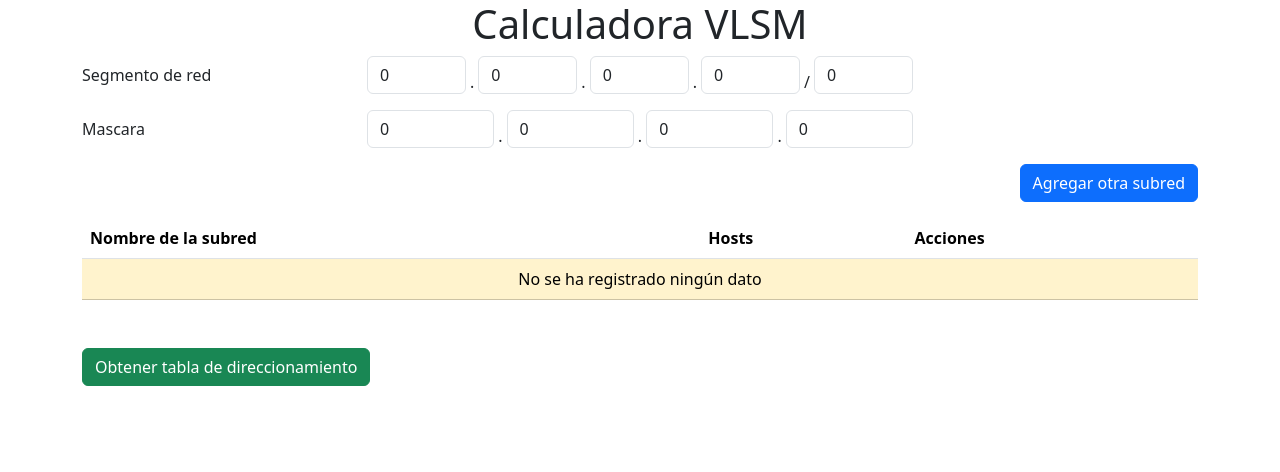
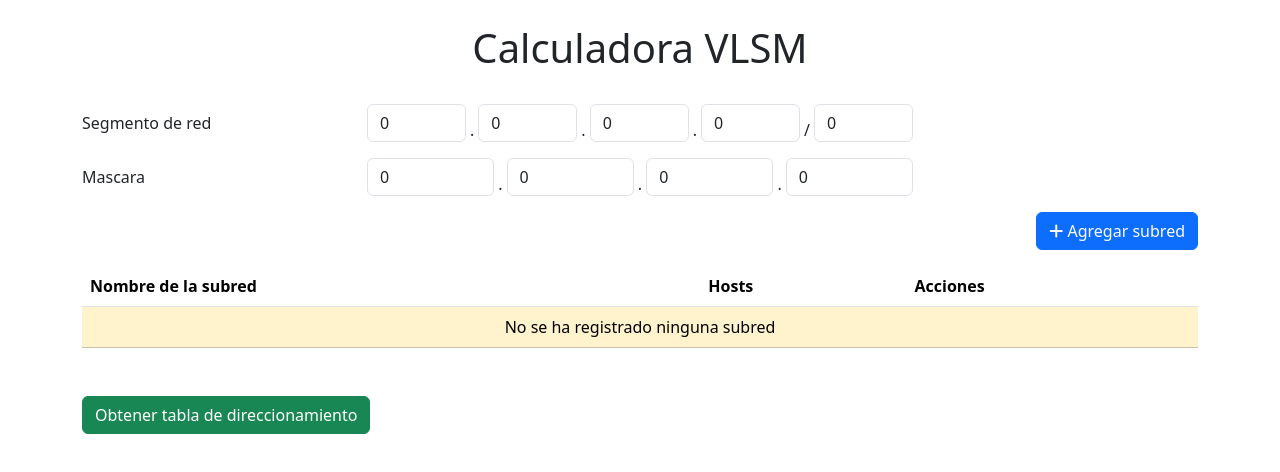
Before and after one commit to Erickescorpions/CalculadoraVLSM, a plain HTML site: page index.html in a window 1280 px wide. Both pictures are taken after typing "Sample", "5" into the empty fields and a click on the button "Eliminar". Drawn offline with nearby package versions, Linux system fonts and the light colour scheme.

Commit message:
agregando icono

```diff
--- a/app.js
+++ b/app.js
@@ -51,8 +51,8 @@ function eliminarFila(event, index) {
         // Crear y agregar celda con el mensaje
         let celdaMensaje = document.createElement("td");
         celdaMensaje.colSpan = 3;
-        celdaMensaje.classList.add("text-center"); // Agregar clase para centrar texto
-        celdaMensaje.textContent = "No se ha registrado ningún dato";
+        celdaMensaje.classList.add("text-center");
+        celdaMensaje.textContent = "No se ha registrado ninguna subred";
         filaSinSubredes.appendChild(celdaMensaje);
 
         // Agregar la fila al tbody
--- a/index.html
+++ b/index.html
@@ -8,7 +8,10 @@
     <link href="https://cdn.jsdelivr.net/npm/bootstrap@5.3.2/dist/css/bootstrap.min.css" rel="stylesheet" integrity="sha384-T3c6CoIi6uLrA9TneNEoa7RxnatzjcDSCmG1MXxSR1GAsXEV/Dwwykc2MPK8M2HN" crossorigin="anonymous">
 </head>
 <body>
-    <h1 class="text-center">Calculadora VLSM</h1>
+    <header class="p-4">
+
+        <h1 class="text-center">Calculadora VLSM</h1>
+    </header>
 
     <main class="container">
         <form>
@@ -35,7 +38,9 @@
                 </div>
             </div>
 
-            <button type="button" class="btn btn-primary mb-3 float-end" id="boton-subredes">Agregar otra subred</button>
+            <button type="button" class="btn btn-primary mb-3 float-end" id="boton-subredes">
+                <i class="fa-solid fa-plus" style="color: #ffffff;"></i>
+                Agregar subred</button>
 
             <table class="table">
                 <thead>
@@ -61,6 +66,7 @@
         </form>
     </main>
 
+    <script src="https://kit.fontawesome.com/4c9a93e60c.js" crossorigin="anonymous"></script>
     <script src="/app.js"></script>
 </body>
 </html>
```
